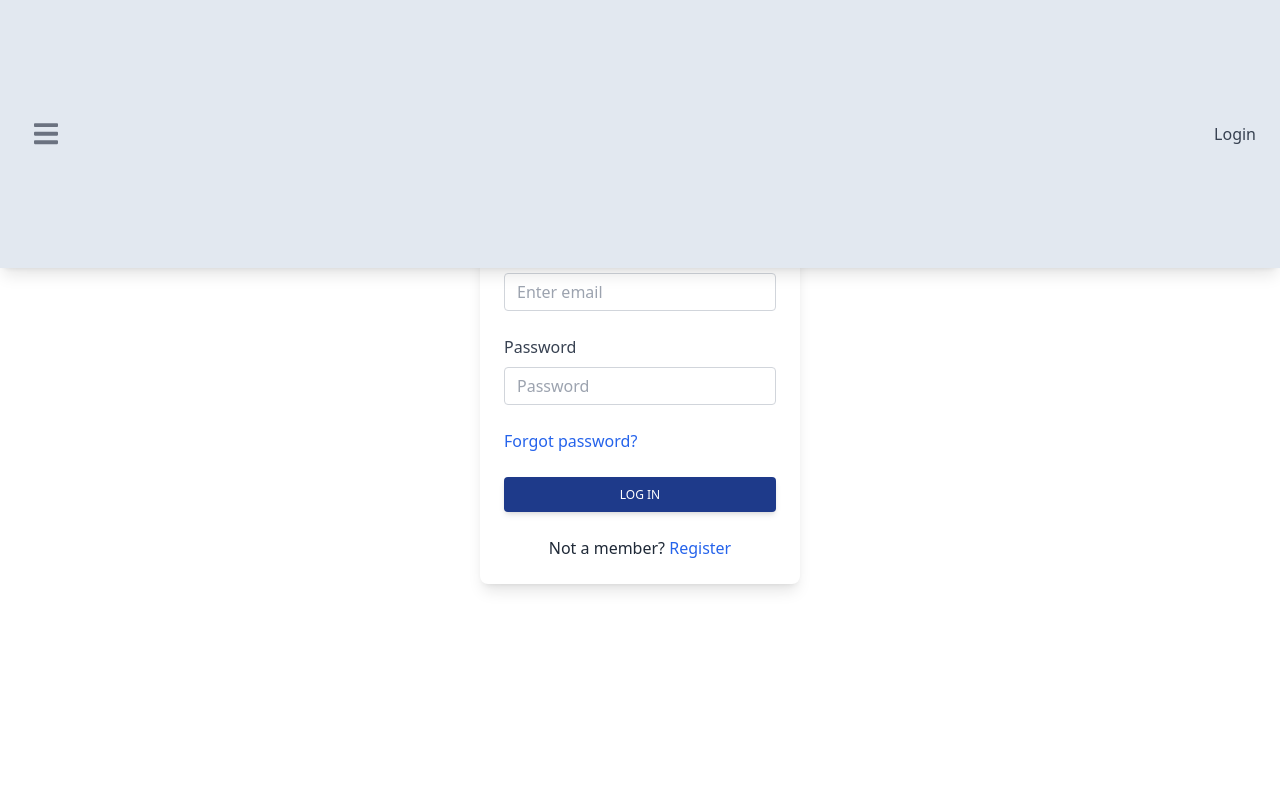
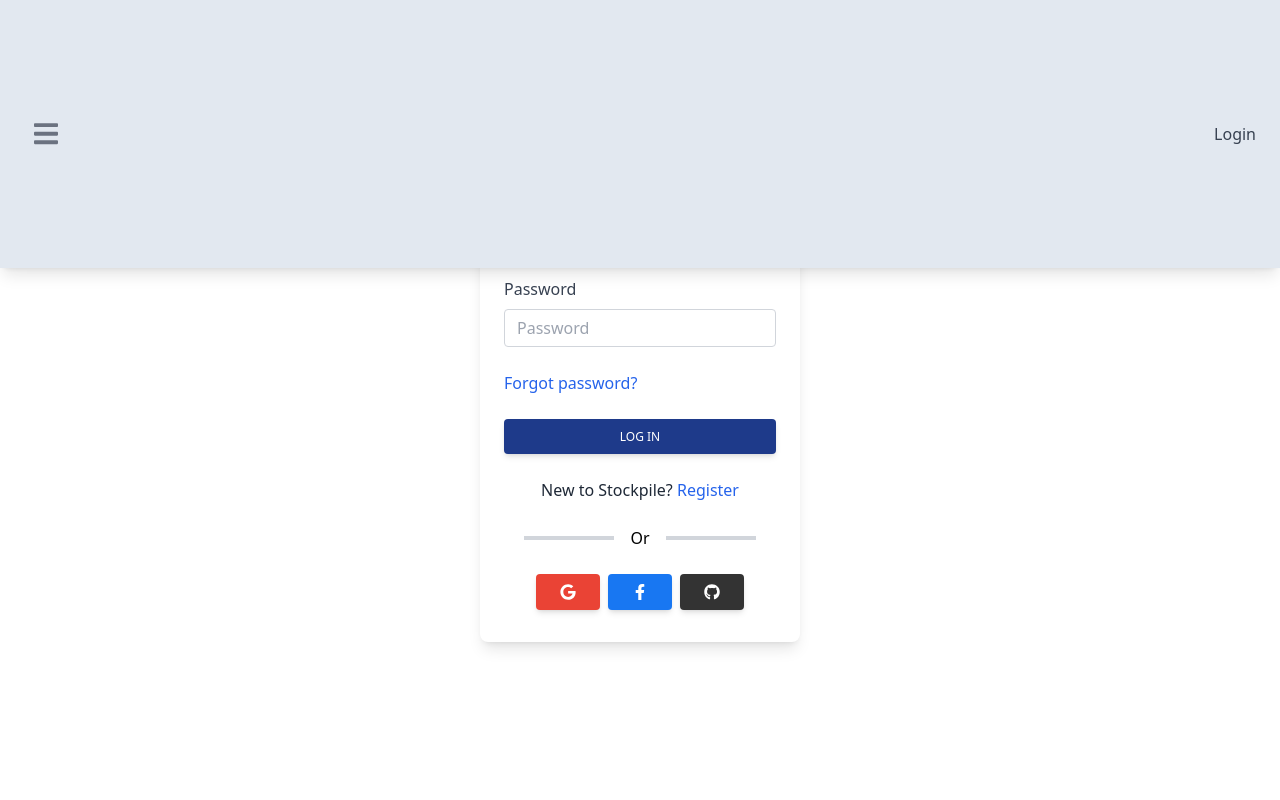
Before and after one commit to NafiulA/stockpile-client-side, a React (Create React App) app: page /login in a window 1280 px wide. Shown: the top 800 px of the page. Built offline with nearby package versions, Linux system fonts and the light colour scheme; what tw-elements would draw is missing.

Commit message:
login complete

```diff
--- a/src/components/authentication/Login/Login.js
+++ b/src/components/authentication/Login/Login.js
@@ -1,13 +1,26 @@
-import React from 'react';
-import { useNavigate } from 'react-router-dom';
+import React, { useState } from 'react';
+import { useLocation, useNavigate } from 'react-router-dom';
 import { useForm } from "react-hook-form";
 import toast from 'react-hot-toast';
-
+import { useSignInWithEmailAndPassword, useSignInWithFacebook, useSignInWithGithub, useSignInWithGoogle } from 'react-firebase-hooks/auth';
+import auth from "../../../firebase.init";
+import Loading from '../../shared/Loading/Loading';
+import { useSendPasswordResetEmail } from 'react-firebase-hooks/auth';
 const Login = () => {
     const navigate = useNavigate();
-
-    const { register, handleSubmit, formState: { errors } } = useForm();
-
+    const location = useLocation();
+    const from = location?.state?.from?.pathname || '/';
+    const [
+        signInWithEmailAndPassword,
+        user,
+        loading,
+        error,
+    ] = useSignInWithEmailAndPassword(auth);
+    const [sendPasswordResetEmail, sending, resetError] = useSendPasswordResetEmail(auth);
+    const [signInWithGoogle, googleUser, googleLoading, googleError] = useSignInWithGoogle(auth);
+    const [signInWithFacebook, facebookUser, facebookLoading, facebookError] = useSignInWithFacebook(auth);
+    const [signInWithGithub, githubUser, githubLoading, githubError] = useSignInWithGithub(auth);
+    const { register, watch, handleSubmit, formState: { errors } } = useForm();
     if (errors.email || errors.password) {
         if (errors?.email) {
             if (errors.email.type === "required") {
@@ -30,11 +43,63 @@
         }
 
     }
-
     const onSubmit = data => {
-
+        signInWithEmailAndPassword(data.email, data.password);
+    }
+    if (loading) {
+        return <Loading></Loading>
+    }
+    if (error) {
+        toast.error(`${error.message}`, { id: "firebaseError" });
+    }
+    const email = watch("email", "");
+    const handleResetPassword = async () => {
+        console.log(email);
+        if (email) {
+            await sendPasswordResetEmail(email);
+            if (resetError) {
+                toast.error(`${resetError.message}`, { id: "resetError" })
+            }
+            else {
+                toast.success("Password reset email sent!", { id: "resetEmailSent" });
+            }
+        }
+        else {
+            toast.error("Please provide an email!", { id: "resetEmail" });
+        }
     }
 
+    const handleGoogleLogin = () => {
+        signInWithGoogle();
+        if (googleLoading) {
+            return <Loading></Loading>
+        }
+        if (googleError) {
+            toast.error(`${googleError.message}`, { id: "googleError" })
+        }
+    }
+    const handleFacebookLogin = () => {
+        signInWithFacebook();
+        if (facebookLoading) {
+            return <Loading></Loading>
+        }
+        if (facebookError) {
+            toast.error(`${facebookError.message}`, { id: "facebookError" })
+        }
+    }
+    const handleGithubLogin = () => {
+        signInWithGithub();
+        if (githubLoading) {
+            return <Loading></Loading>
+        }
+        if (githubError) {
+            toast.error(`${githubError.message}`, { id: "githubError" })
+        }
+    }
+    if (user || googleUser || facebookUser || githubUser) {
+        toast.success("Login Successful", { id: "login" })
+        navigate(from, { replace: true });
+    }
     return (
         <div className='min-h-screen flex justify-center items-center'>
             <div className="block p-6 rounded-lg shadow-lg bg-white w-full md:w-2/4 lg:w-1/4">
@@ -77,7 +142,7 @@
                             placeholder="Password" />
                     </div>
                     <div className="flex justify-start items-center mb-6">
-                        <button className="text-blue-600 hover:text-blue-900">Forgot
+                        <button onClick={handleResetPassword} className="text-blue-600 hover:text-blue-900" type='button'>Forgot
                             password?</button>
                     </div>
                     <input type="submit" className="
@@ -93,10 +158,38 @@
       rounded
       shadow-md
       hover:bg-blue-600 hover:shadow-lg" value="log in" />
-                    <p className="text-gray-800 mt-6 text-center">Not a member? <button onClick={() => { navigate("/register") }}
+                    <p className="text-gray-800 mt-6 text-center">New to Stockpile? <button onClick={() => { navigate("/register") }}
                         className="text-blue-600 hover:text-blue-900">Register</button>
                     </p>
                 </form>
+                <div className='py-4 flex justify-center items-center'>
+                    <hr className='w-1/3 border-2 border-gray-300' />
+                    <p className='px-4 py-2'>Or</p>
+                    <hr className='w-1/3 border-2 border-gray-300' />
+                </div>
+                <div className="flex justify-center items-center flex-wrap space-x-2">
+
+                    {/* google button */}
+                    <button onClick={handleGoogleLogin} type="button" data-mdb-ripple="true" data-mdb-ripple-color="light" className="inline-block px-6 py-2.5 mb-2 text-white font-medium text-xs leading-tight uppercase rounded shadow-md hover:shadow-lg focus:shadow-lg focus:outline-none focus:ring-0 active:shadow-lg transition duration-150 ease-in-out" style={{ backgroundColor: "#ea4335" }}>
+                        <svg xmlns="http://www.w3.org/2000/svg" viewBox="0 0 488 512" className="w-4 h-4">
+                            <path fill="currentColor" d="M488 261.8C488 403.3 391.1 504 248 504 110.8 504 0 393.2 0 256S110.8 8 248 8c66.8 0 123 24.5 166.3 64.9l-67.5 64.9C258.5 52.6 94.3 116.6 94.3 256c0 86.5 69.1 156.6 153.7 156.6 98.2 0 135-70.4 140.8-106.9H248v-85.3h236.1c2.3 12.7 3.9 24.9 3.9 41.4z" />
+                        </svg>
+                    </button>
+
+                    {/* facebook button */}
+                    <button onClick={handleFacebookLogin} type="button" data-mdb-ripple="true" data-mdb-ripple-color="light" className="inline-block px-6 py-2.5 mb-2 text-white font-medium text-xs leading-tight uppercase rounded shadow-md hover:shadow-lg focus:shadow-lg focus:outline-none focus:ring-0 active:shadow-lg transition duration-150 ease-in-out" style={{ backgroundColor: "#1877f2" }}>
+                        <svg xmlns="http://www.w3.org/2000/svg" viewBox="0 0 320 512" className="w-4 h-4">
+                            <path fill="currentColor" d="M279.14 288l14.22-92.66h-88.91v-60.13c0-25.35 12.42-50.06 52.24-50.06h40.42V6.26S260.43 0 225.36 0c-73.22 0-121.08 44.38-121.08 124.72v70.62H22.89V288h81.39v224h100.17V288z" />
+                        </svg>
+                    </button>
+
+                    {/* Github button */}
+                    <button onClick={handleGithubLogin} type="button" data-mdb-ripple="true" data-mdb-ripple-color="light" className="inline-block px-6 py-2.5 mb-2 text-white font-medium text-xs leading-tight uppercase rounded shadow-md hover:shadow-lg focus:shadow-lg focus:outline-none focus:ring-0 active:shadow-lg transition duration-150 ease-in-out" style={{ backgroundColor: "#333" }}>
+                        <svg xmlns="http://www.w3.org/2000/svg" viewBox="0 0 496 512" className="w-4 h-4">
+                            <path fill="currentColor" d="M165.9 397.4c0 2-2.3 3.6-5.2 3.6-3.3.3-5.6-1.3-5.6-3.6 0-2 2.3-3.6 5.2-3.6 3-.3 5.6 1.3 5.6 3.6zm-31.1-4.5c-.7 2 1.3 4.3 4.3 4.9 2.6 1 5.6 0 6.2-2s-1.3-4.3-4.3-5.2c-2.6-.7-5.5.3-6.2 2.3zm44.2-1.7c-2.9.7-4.9 2.6-4.6 4.9.3 2 2.9 3.3 5.9 2.6 2.9-.7 4.9-2.6 4.6-4.6-.3-1.9-3-3.2-5.9-2.9zM244.8 8C106.1 8 0 113.3 0 252c0 110.9 69.8 205.8 169.5 239.2 12.8 2.3 17.3-5.6 17.3-12.1 0-6.2-.3-40.4-.3-61.4 0 0-70 15-84.7-29.8 0 0-11.4-29.1-27.8-36.6 0 0-22.9-15.7 1.6-15.4 0 0 24.9 2 38.6 25.8 21.9 38.6 58.6 27.5 72.9 20.9 2.3-16 8.8-27.1 16-33.7-55.9-6.2-112.3-14.3-112.3-110.5 0-27.5 7.6-41.3 23.6-58.9-2.6-6.5-11.1-33.3 2.6-67.9 20.9-6.5 69 27 69 27 20-5.6 41.5-8.5 62.8-8.5s42.8 2.9 62.8 8.5c0 0 48.1-33.6 69-27 13.7 34.7 5.2 61.4 2.6 67.9 16 17.7 25.8 31.5 25.8 58.9 0 96.5-58.9 104.2-114.8 110.5 9.2 7.9 17 22.9 17 46.4 0 33.7-.3 75.4-.3 83.6 0 6.5 4.6 14.4 17.3 12.1C428.2 457.8 496 362.9 496 252 496 113.3 383.5 8 244.8 8zM97.2 352.9c-1.3 1-1 3.3.7 5.2 1.6 1.6 3.9 2.3 5.2 1 1.3-1 1-3.3-.7-5.2-1.6-1.6-3.9-2.3-5.2-1zm-10.8-8.1c-.7 1.3.3 2.9 2.3 3.9 1.6 1 3.6.7 4.3-.7.7-1.3-.3-2.9-2.3-3.9-2-.6-3.6-.3-4.3.7zm32.4 35.6c-1.6 1.3-1 4.3 1.3 6.2 2.3 2.3 5.2 2.6 6.5 1 1.3-1.3.7-4.3-1.3-6.2-2.2-2.3-5.2-2.6-6.5-1zm-11.4-14.7c-1.6 1-1.6 3.6 0 5.9 1.6 2.3 4.3 3.3 5.6 2.3 1.6-1.3 1.6-3.9 0-6.2-1.4-2.3-4-3.3-5.6-2z" />
+                        </svg>
+                    </button>
+                </div>
             </div>
         </div>
     );
--- /dev/null
+++ b/src/components/shared/Loading/Loading.js
@@ -0,0 +1,13 @@
+import React from 'react';
+
+const Loading = () => {
+    return (
+        <div className="min-h-screen flex items-center justify-center">
+            <div className="spinner-border animate-spin inline-block w-8 h-8 border-4 text-blue-600 rounded-full" role="status">
+                <span className="visually-hidden">Loading...</span>
+            </div>
+        </div>
+    );
+};
+
+export default Loading;
```
